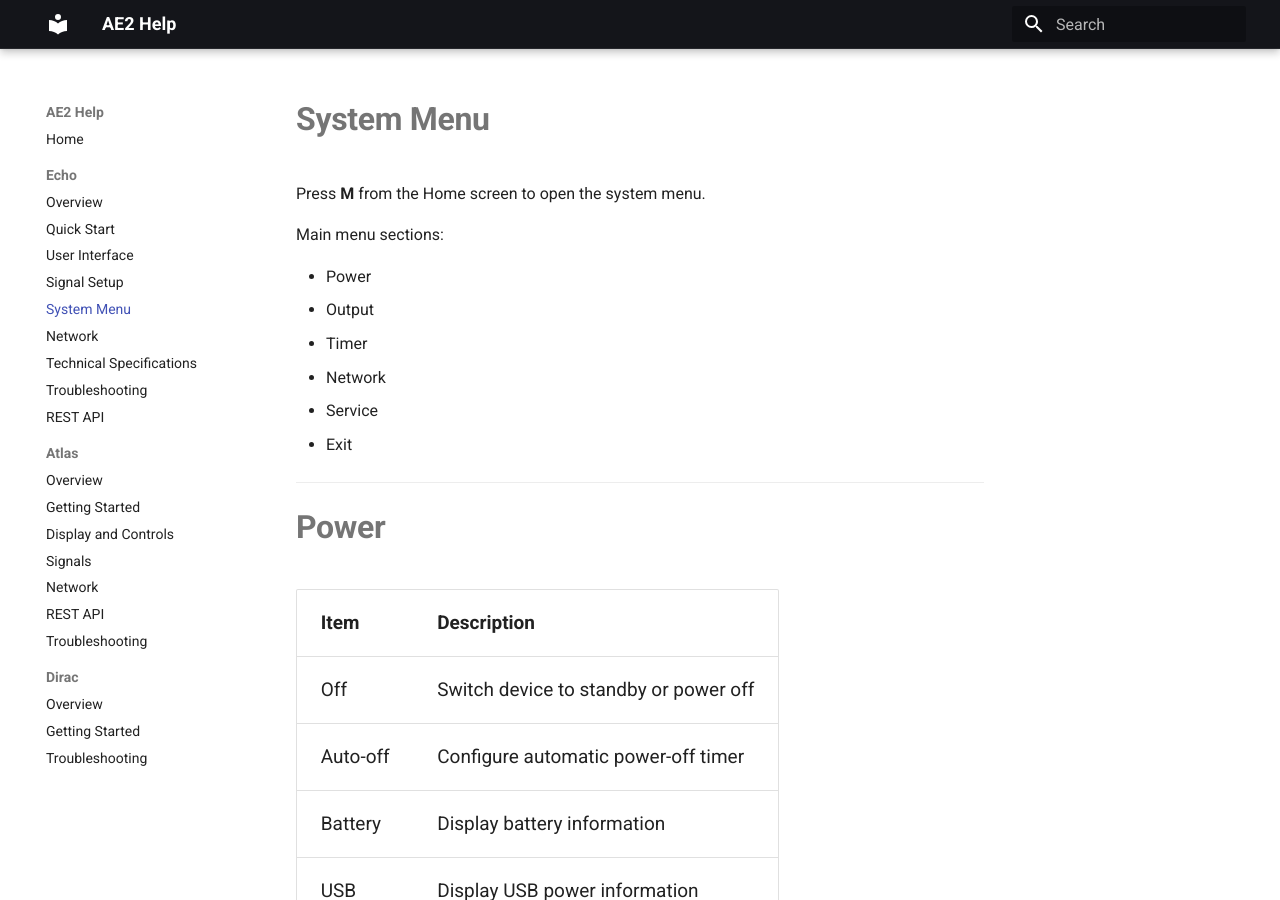
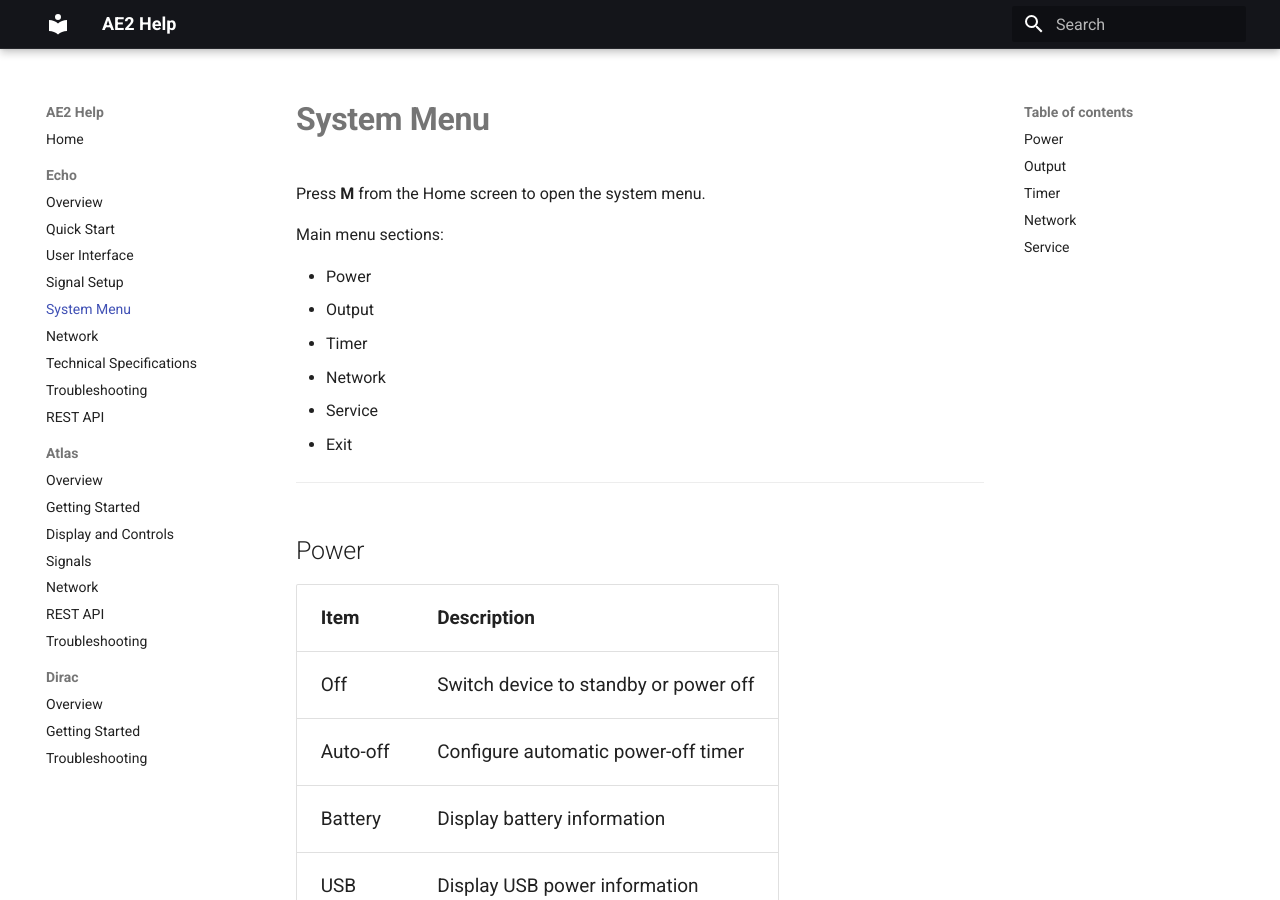
Before and after one commit to HanVertegaal/ae2.nl, an MkDocs documentation site: the page built from docs/echo/system-menu.md, in a window 1280 px wide and 900 px high. Built offline with MkDocs 1.6.1 and Material for MkDocs 9.7.7, drawn with Linux system fonts in a browser that asks for light colours.

Commit message:
docs: use proper heading levels in echo system menu
Agent-Logs-Url: https://github.com/HanVertegaal/ae2.nl/sessions/659846a6-7195-4880-a365-71a798fd3cae

Co-authored-by: HanVertegaal <5963160+HanVertegaal@users.noreply.github.com>

```diff
--- a/docs/echo/system-menu.md
+++ b/docs/echo/system-menu.md
@@ -13,7 +13,7 @@ Main menu sections:
 
 ---
 
-# Power
+## Power
 
 | Item | Description |
 |---|---|
@@ -26,7 +26,7 @@ Main menu sections:
 
 ---
 
-# Output
+## Output
 
 | Item | Description |
 |---|---|
@@ -36,7 +36,7 @@ Main menu sections:
 
 ---
 
-# Timer
+## Timer
 
 | Item | Description |
 |---|---|
@@ -47,7 +47,7 @@ Main menu sections:
 
 ---
 
-# Network
+## Network
 
 | Item | Description |
 |---|---|
@@ -62,7 +62,7 @@ Main menu sections:
 
 ---
 
-# Service
+## Service
 
 | Item | Description |
 |---|---|
```
